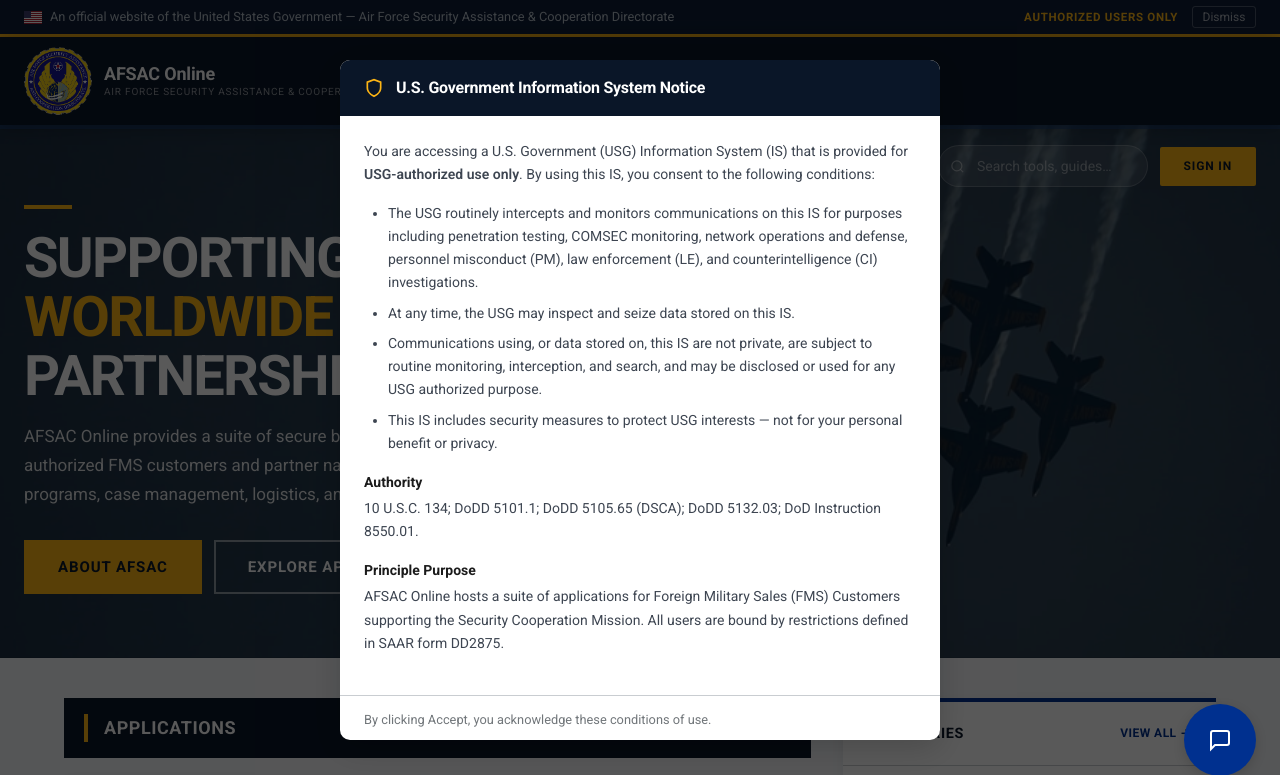
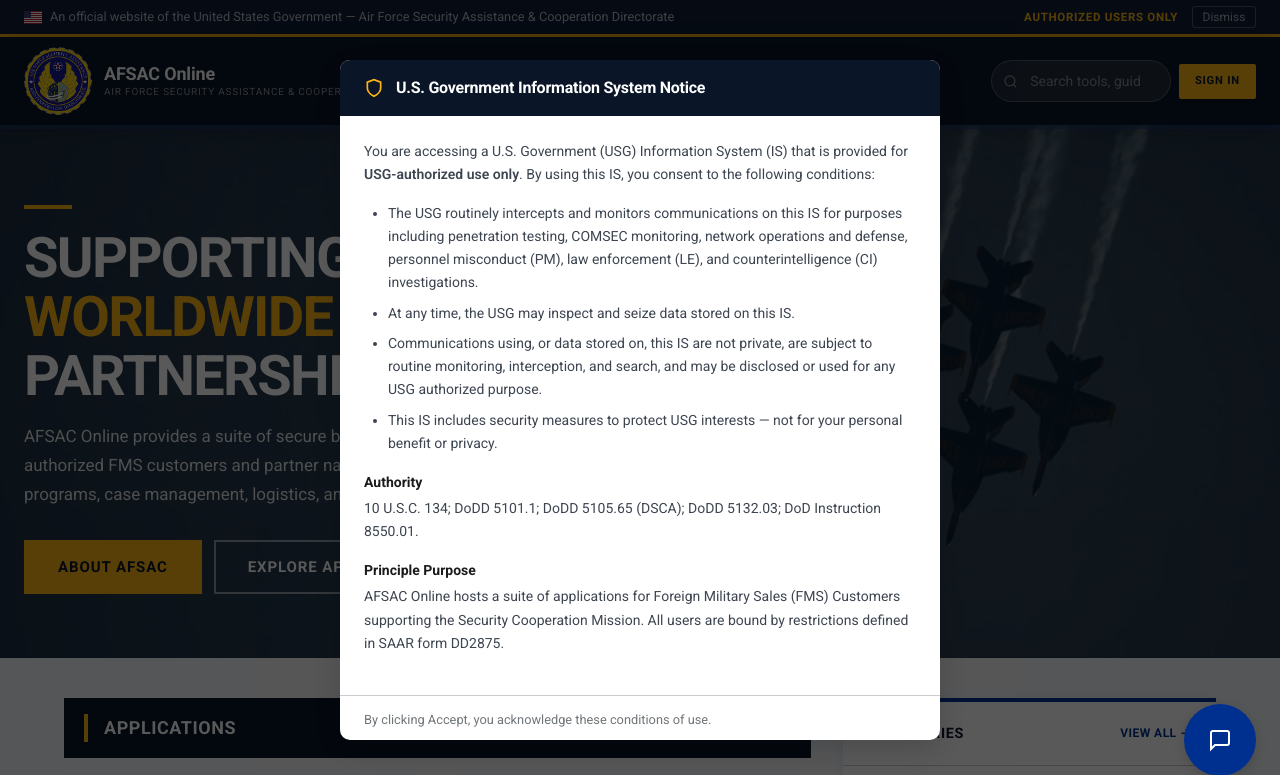
Before and after one commit to lakshyajasti/code-for-demo, a plain HTML site: page index.html in a window 1280 px wide. Shown: the top 775 px of the page. Drawn offline with Linux system fonts and the light colour scheme.

Commit message:
Updated header and username

```diff
--- a/style.css
+++ b/style.css
@@ -439,14 +439,16 @@ ul, ol { padding-left: 1.5rem; }
   top: 0;
   z-index: 100;
   box-shadow: 0 2px 16px rgba(0,0,0,.3);
+  overflow: hidden;
 }
 .header-inner {
   display: flex;
   align-items: center;
   gap: 1.25rem;
   height: var(--nav-h);
-  flex-wrap: wrap;
+  flex-wrap: nowrap;
   min-height: var(--nav-h);
+  overflow-x: hidden;
 }
 
 /* Logo */
@@ -506,17 +508,18 @@ ul, ol { padding-left: 1.5rem; }
   align-items: center;
   list-style: none;
   gap: .125rem;
-  flex: 1;
+  flex: 1 1 auto;
   margin-left: .75rem;
-  flex-wrap: wrap;
+  min-width: 0;
+  overflow: hidden;
 }
 .main-nav a {
   display: flex;
   align-items: center;
   gap: .375rem;
-  padding: .5rem 1rem;
+  padding: .5rem .75rem;
   color: rgba(255,255,255,.78);
-  font-size: .8125rem;
+  font-size: .75rem;
   font-weight: 600;
   letter-spacing: .04em;
   text-transform: uppercase;
@@ -527,12 +530,13 @@ ul, ol { padding-left: 1.5rem; }
   border-bottom: 3px solid transparent;
   height: var(--nav-h);
   align-items: center;
+  flex-shrink: 1;
 }
 .main-nav a:hover { color: white; border-bottom-color: rgba(255,255,255,.3); background: none; }
 .main-nav a.active { color: var(--gold); border-bottom-color: var(--gold); background: none; }
 
 /* Header right */
-.header-actions { display: flex; align-items: center; gap: .75rem; margin-left: auto; flex-wrap: nowrap; }
+.header-actions { display: flex; align-items: center; gap: .5rem; margin-left: auto; flex-wrap: nowrap; flex-shrink: 0; }
 
 .search-form { position: relative; display: flex; align-items: center; }
 .search-input {
@@ -543,8 +547,9 @@ ul, ol { padding-left: 1.5rem; }
   color: white;
   font-family: var(--font);
   font-size: .875rem;
-  width: 210px;
+  width: 180px;
   transition: all var(--transition);
+  flex-shrink: 1;
 }
 .search-input::placeholder { color: rgba(255,255,255,.45); }
 .search-input:focus { outline: none; background: rgba(255,255,255,.14); border-color: var(--gold); width: 255px; }
@@ -554,10 +559,10 @@ ul, ol { padding-left: 1.5rem; }
   background: var(--gold);
   color: var(--navy);
   font-weight: 700;
-  font-size: .75rem;
+  font-size: .7rem;
   letter-spacing: .07em;
   text-transform: uppercase;
-  padding: .6rem 1.5rem;
+  padding: .55rem 1rem;
   border-radius: 2px;
   text-decoration: none;
   transition: all var(--transition);
```
Also changed, not shown: login.html (+1 -1 lines).
